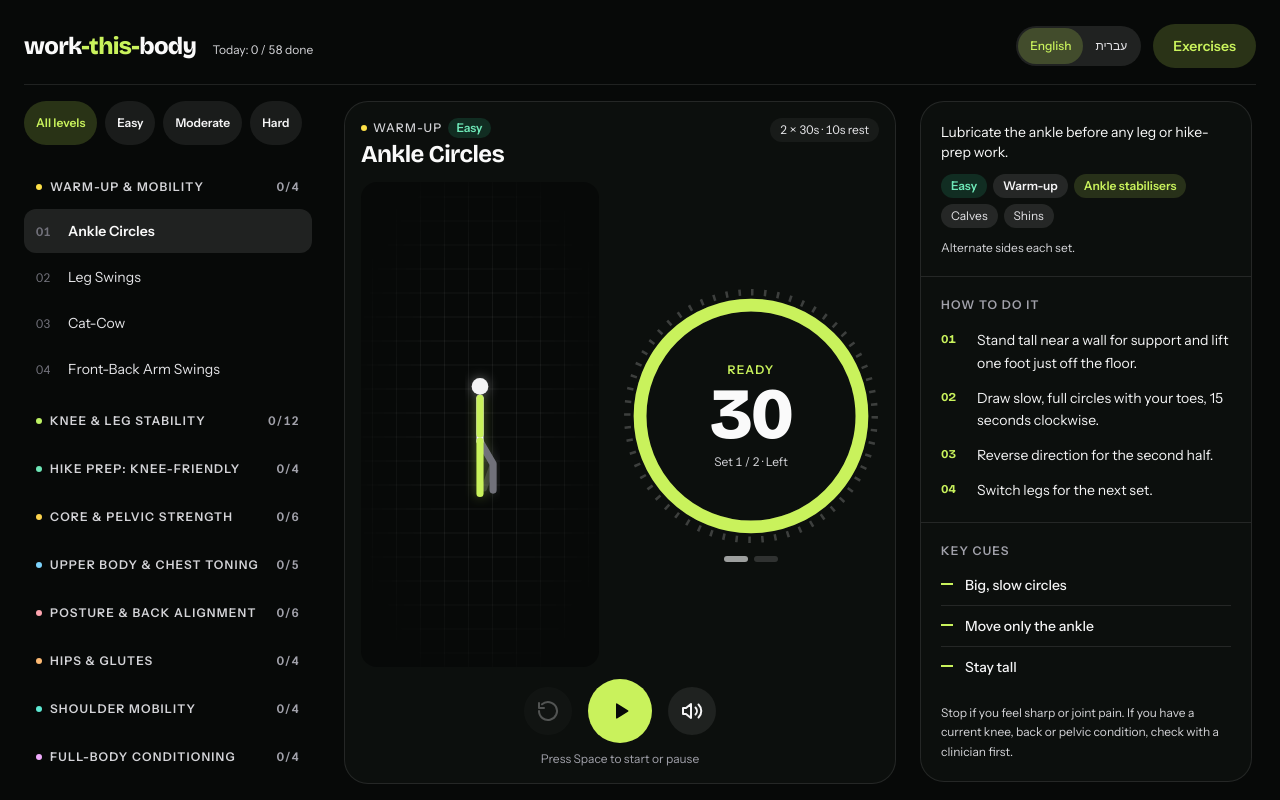
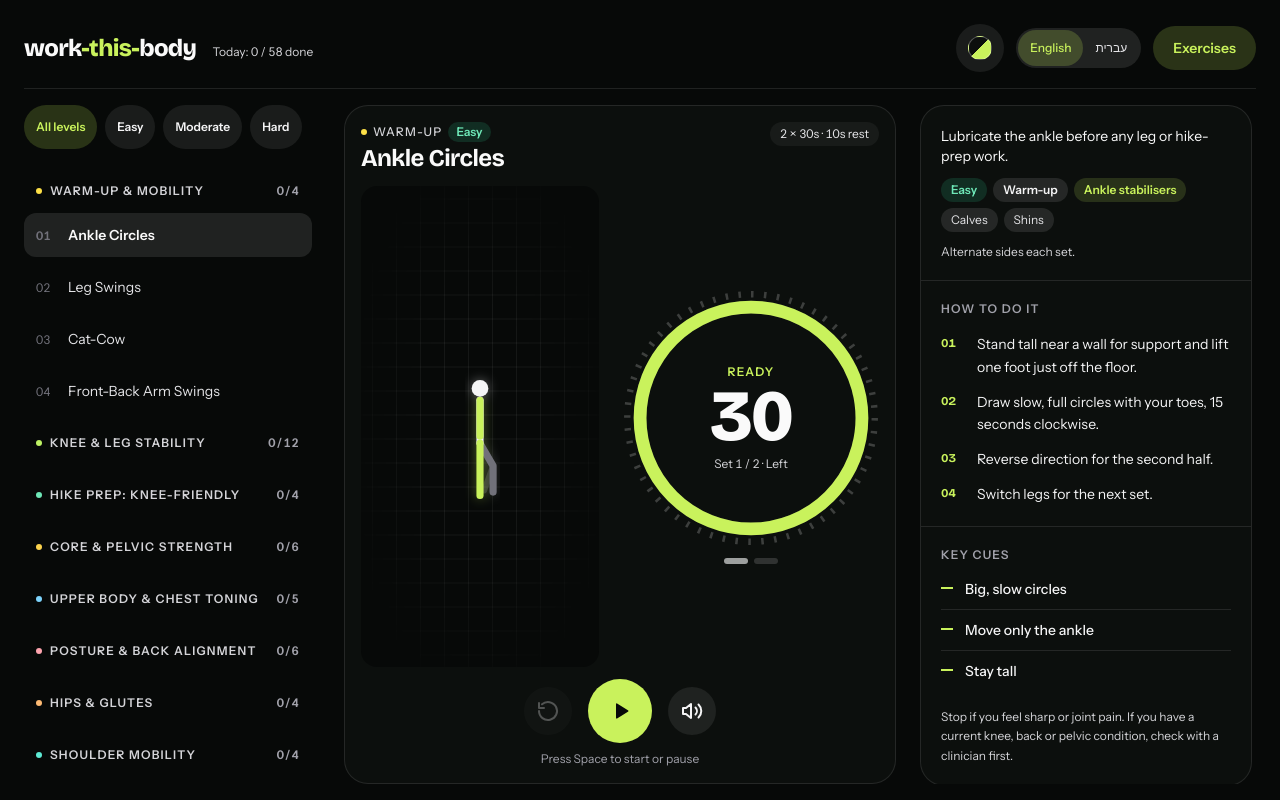
Before and after one commit to adikobi/work-this-body, a Next.js app: page / in a window 1280 px wide. Built offline with nearby package versions, Linux system fonts and the light colour scheme.

Commit message:
Add files via upload

```diff
--- a/components/AppShell.tsx
+++ b/components/AppShell.tsx
@@ -2,6 +2,7 @@
 import { useCallback, useEffect, useRef, useState, type PointerEvent } from "react";
 import Brand from "@/components/Brand";
 import LocaleSwitcher from "@/components/LocaleSwitcher";
+import ThemeSwitcher from "@/components/ThemeSwitcher";
 import { useI18n } from "@/components/LocaleProvider";
 import Workout from "@/components/Workout";
 // Ids, order and categories never change with language, so logic uses the base data and display uses `content`.
@@ -124,6 +125,7 @@ export default function AppShell() {
           <p className="text-xs tabular-nums text-zinc-300">{t.todayLong(done.length, exercises.length)}</p>
         </div>
         <div className="flex items-center gap-3">
+          <ThemeSwitcher />
           <LocaleSwitcher />
           <button
             type="button"
@@ -150,7 +152,7 @@ export default function AppShell() {
         >
           <div className="w-72 pb-8">
             <LevelChips value={level} onChange={setLevel} />
-            <nav className="mt-5 space-y-1" aria-label={t.exercisesNav}>
+            <nav className="mt-5 space-y-2" aria-label={t.exercisesNav}>
               {cats.map((c) => {
                 const list = visible.filter((e) => e.cat === c.id);
                 const isOpen = open.includes(c.id);
@@ -167,7 +169,7 @@ export default function AppShell() {
                       <span className="tabular-nums text-zinc-400">{list.filter((e) => done.includes(e.id)).length}/{list.length}</span>
                     </button>
                     {isOpen && (
-                      <ul className="mb-2 space-y-0.5">
+                      <ul className="mb-2 space-y-2">
                         {list.map((e, i) => (
                           <li key={e.id}>
                             <button
@@ -197,6 +199,7 @@ export default function AppShell() {
               <h1 className="text-xl"><Brand /></h1>
               <div className="flex items-center gap-3">
                 <p className="text-xs tabular-nums text-zinc-300">{t.todayShort(done.length, exercises.length)}</p>
+                <ThemeSwitcher />
                 <LocaleSwitcher />
               </div>
             </div>
--- /dev/null
+++ b/components/ThemeSwitcher.tsx
@@ -0,0 +1,72 @@
+"use client";
+import { useEffect, useRef, useState } from "react";
+import { useI18n } from "@/components/LocaleProvider";
+import { read, write } from "@/lib/storage";
+import { THEMES, THEME_KEY, applyTheme, isTheme, type ThemeId } from "@/lib/theme";
+
+// Half page colour, half accent: shows what the theme looks like at a glance.
+const dot = (t: (typeof THEMES)[number]) => `linear-gradient(135deg, ${t.ground} 50%, ${t.accent} 50%)`;
+
+export default function ThemeSwitcher() {
+  const { t } = useI18n();
+  const [theme, setTheme] = useState<ThemeId>("volt");
+  const [open, setOpen] = useState(false);
+  const box = useRef<HTMLDivElement>(null);
+
+  // The bootstrap script in layout.tsx already applied the saved theme; just mirror it into state.
+  useEffect(() => {
+    const cur = document.documentElement.getAttribute("data-theme");
+    if (isTheme(cur)) setTheme(cur);
+  }, []);
+
+  useEffect(() => {
+    if (!open) return;
+    const down = (e: PointerEvent) => { if (!box.current?.contains(e.target as Node)) setOpen(false); };
+    const key = (e: KeyboardEvent) => { if (e.key === "Escape") setOpen(false); };
+    document.addEventListener("pointerdown", down);
+    document.addEventListener("keydown", key);
+    return () => { document.removeEventListener("pointerdown", down); document.removeEventListener("keydown", key); };
+  }, [open]);
+
+  const pick = (id: ThemeId) => {
+    setTheme(id);
+    applyTheme(id);
+    write(THEME_KEY, id);
+  };
+  const current = THEMES.find((x) => x.id === theme) ?? THEMES[0];
+
+  return (
+    <div ref={box} className="relative">
+      <button
+        type="button"
+        className="btn btn-secondary btn-icon"
+        onClick={() => setOpen((o) => !o)}
+        aria-label={t.theme}
+        aria-haspopup="true"
+        aria-expanded={open}
+      >
+        <span className="h-6 w-6 rounded-full border border-white/30" style={{ background: dot(current) }} />
+      </button>
+      {open && (
+        <div className="animate-rise absolute end-0 top-full z-50 mt-2 w-72 rounded-2xl border border-white/10 bg-ink-800 p-3">
+          <div role="radiogroup" aria-label={t.theme} className="grid grid-cols-5 gap-2.5">
+            {THEMES.map((x) => (
+              <button
+                key={x.id}
+                type="button"
+                role="radio"
+                aria-checked={x.id === theme}
+                aria-label={t.themes[x.id]}
+                title={t.themes[x.id]}
+                onClick={() => pick(x.id)}
+                className={`h-11 w-11 rounded-full border border-white/20 transition-transform duration-150 ease-snap hover:-translate-y-px active:scale-95 ${x.id === theme ? "ring-2 ring-work ring-offset-2 ring-offset-ink-800" : ""}`}
+                style={{ background: dot(x) }}
+              />
+            ))}
+          </div>
+          <p className="mt-3 text-xs font-semibold uppercase tracking-widest text-zinc-300">{t.themes[theme]}</p>
+        </div>
+      )}
+    </div>
+  );
+}
--- a/components/Visualizer.tsx
+++ b/components/Visualizer.tsx
@@ -82,9 +82,9 @@ export default function Visualizer({ motion, cycle, playing, hold, resting, urge
     >
       <defs>
         <linearGradient id={`${uid}-floor`} x1="0" x2="1" y1="0" y2="0">
-          <stop offset="0" stopColor="#fff" stopOpacity="0" />
-          <stop offset="0.5" stopColor="#fff" stopOpacity="0.28" />
-          <stop offset="1" stopColor="#fff" stopOpacity="0" />
+          <stop offset="0" style={{ stopColor: "rgb(var(--white))" }} stopOpacity="0" />
+          <stop offset="0.5" style={{ stopColor: "rgb(var(--white))" }} stopOpacity="0.28" />
+          <stop offset="1" style={{ stopColor: "rgb(var(--white))" }} stopOpacity="0" />
         </linearGradient>
         <filter id={`${uid}-glow`} x="-30%" y="-30%" width="160%" height="160%">
           <feGaussianBlur stdDeviation="5" />
```
